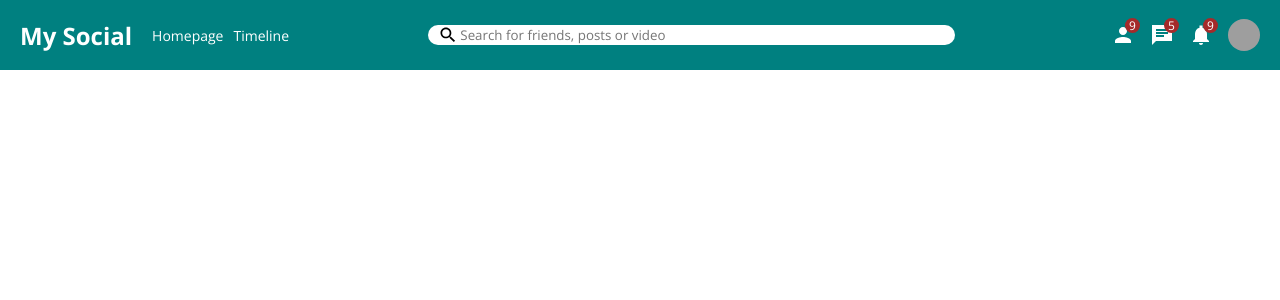
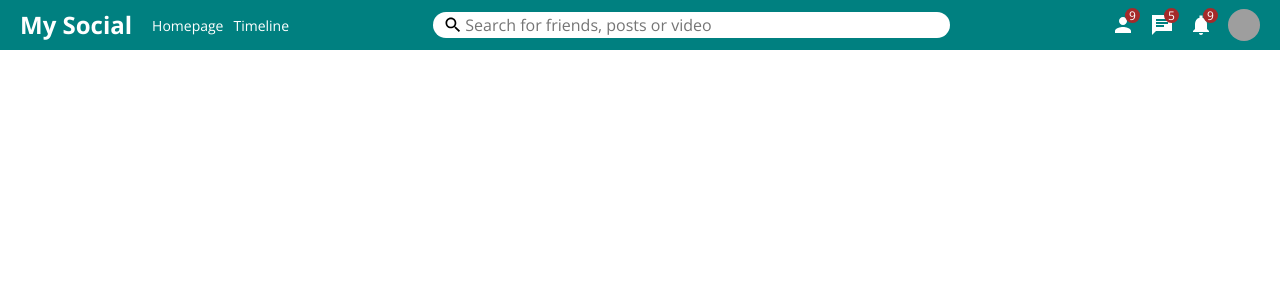
Before and after one commit to RunOrFight/social-media-app, a React (Create React App) app in the folder client/: page / in a window 1280 px wide. Shown: the top 300 px of the page. Built offline with nearby package versions, Linux system fonts and the light colour scheme; grey boxes are pictures that could not be loaded.

Commit message:
Added default styles

```diff
--- a/client/public/style.css
+++ b/client/public/style.css
@@ -1,4 +1,69 @@
-*{
-    margin: 0;
-    font-family: 'Open Sans', sans-serif;
+*,
+*::before,
+*::after {
+  box-sizing: border-box;
 }
+
+ul[class],
+ol[class] {
+  padding: 0;
+}
+
+body,
+h1,
+h2,
+h3,
+h4,
+p,
+ul[class],
+ol[class],
+li,
+figure,
+figcaption,
+blockquote,
+dl,
+dd {
+  margin: 0;
+}
+
+body {
+  min-height: 100vh;
+  scroll-behavior: smooth;
+  text-rendering: optimizeSpeed;
+  line-height: 1.5;
+  font-family: 'Open Sans', sans-serif;
+}
+
+ul[class],
+ol[class] {
+  list-style: none;
+}
+
+a:not([class]) {
+  text-decoration-skip-ink: auto;
+}
+
+img {
+  max-width: 100%;
+  display: block;
+}
+
+article > * + * {
+  margin-top: 1em;
+}
+
+input,
+button,
+textarea,
+select {
+  font: inherit;
+}
+
+@media (prefers-reduced-motion: reduce) {
+  * {
+    animation-duration: 0.01ms !important;
+    animation-iteration-count: 1 !important;
+    transition-duration: 0.01ms !important;
+    scroll-behavior: auto !important;
+  }
+}
```
